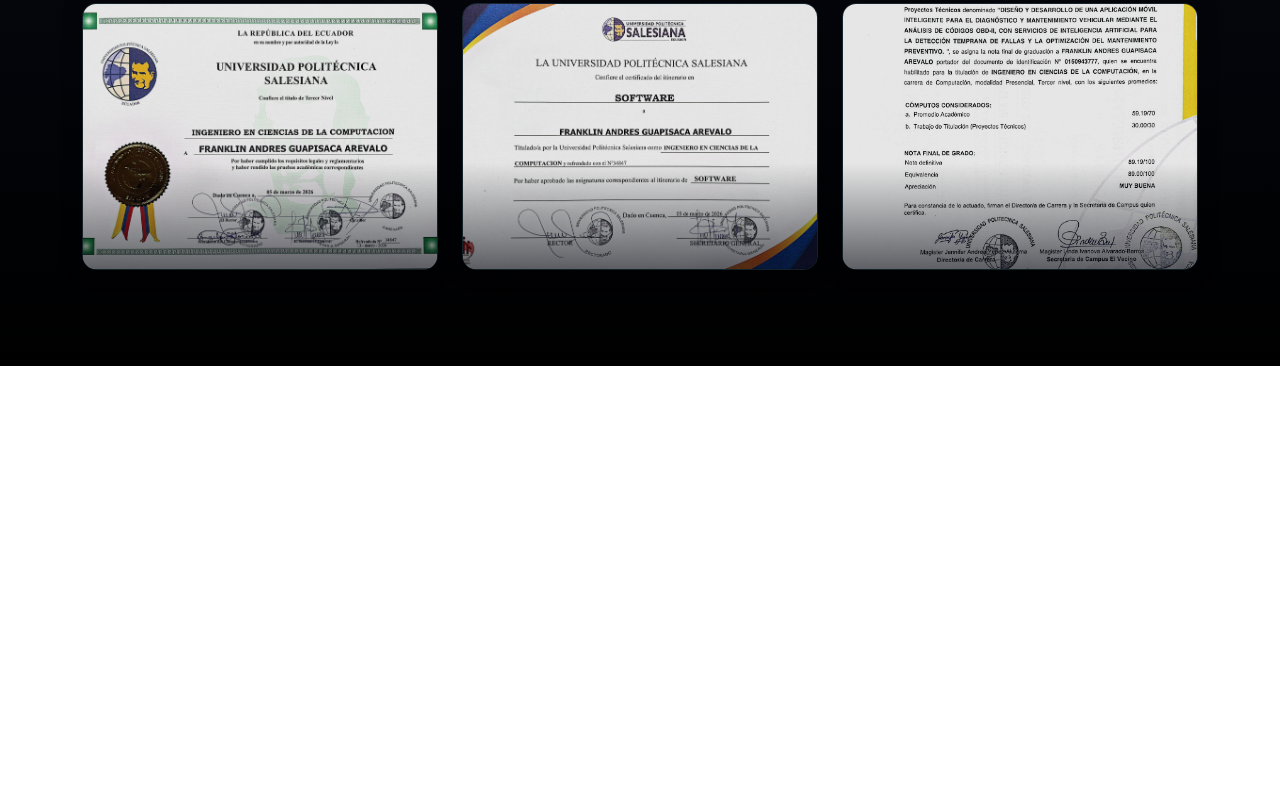
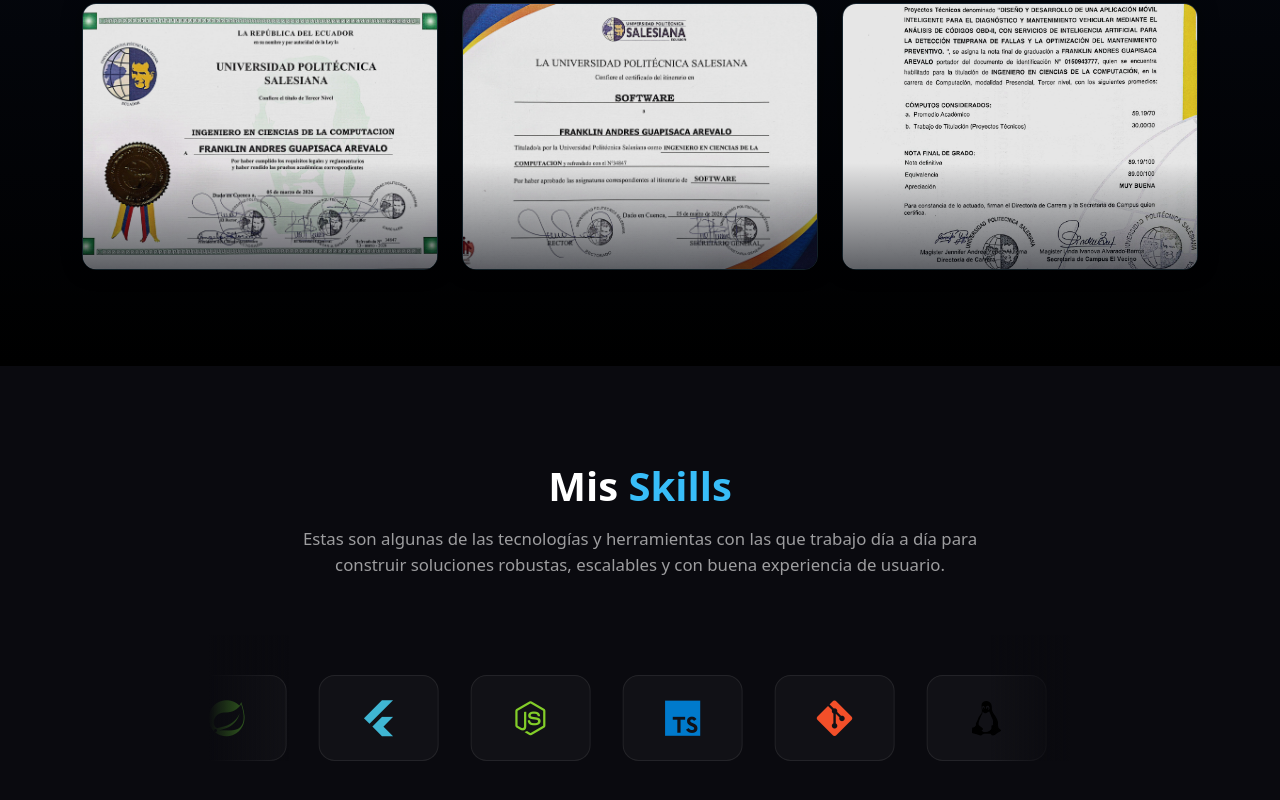
Before and after one commit to FAndresG02/MiWeb, an Angular app: page / in a window 1280 px wide. Shown: the part 1736-2536 px from the top of the page. Before the commit the page ends 2102 px from the top, so only its background shows below. Built offline with nearby package versions, Linux system fonts and the light colour scheme.

Commit message:
componente skills

```diff
--- a/src/app/components/about/about.html
+++ b/src/app/components/about/about.html
@@ -1,4 +1,4 @@
-<section class="about-section" id="about">
+<div class="about-section" id="about">
     <div class="container">
 
         <h2 class="section-title">Sobre mi</h2>
@@ -18,6 +18,7 @@
                     me gusta explorar el mundo de <span class="highlight">Linux</span> — he pasado por distintas
                     distribuciones hasta quedarme con mi actual, <span class="highlight">CachyOS</span>.
                 </p>
+
                 <p>
                     Estoy en constante aprendizaje y contribuyendo a proyectos personales y de código abierto. Si quieres conocer más sobre mi formación académica y
                     experiencia, puedes <span class="highlight">descargar mi CV</span> justo aquí abajo.
@@ -72,4 +73,4 @@
         </div>
     </div>
     }
-</section>
+</div>
--- /dev/null
+++ b/src/app/components/skills/skills.html
@@ -0,0 +1,40 @@
+<section class="skills-section" id="skills">
+  <div class="skills-header">
+    <h2 class="skills-title">
+      Mis <span class="highlight">Skills</span>
+    </h2>
+    <p class="skills-subtitle">
+      Estas son algunas de las tecnologías y herramientas con las que trabajo
+      día a día para construir soluciones robustas, escalables y con buena
+      experiencia de usuario.
+    </p>
+  </div>
+
+  <div class="skills-slider">
+    <div class="skills-track">
+      @for (skill of skills; track skill.name) {
+        <div class="skill-item">
+          <div class="skill-badge">
+            {{ skill.name }}
+            <span class="skill-badge-arrow"></span>
+          </div>
+          <div class="skill-icon">
+            <i [class]="skill.icon"></i>
+          </div>
+        </div>
+      }
+
+      @for (skill of skills; track skill.name) {
+        <div class="skill-item" aria-hidden="true">
+          <div class="skill-badge">
+            {{ skill.name }}
+            <span class="skill-badge-arrow"></span>
+          </div>
+          <div class="skill-icon">
+            <i [class]="skill.icon"></i>
+          </div>
+        </div>
+      }
+    </div>
+  </div>
+</section>
--- /dev/null
+++ b/src/app/components/skills/skills.scss
@@ -0,0 +1,155 @@
+$ice-blue: #38bdf8;
+$bg-dark: #0a0a0f;
+$card-bg: rgba(255, 255, 255, 0.03);
+$border-default: rgba(255, 255, 255, 0.08);
+
+.skills-section {
+  padding: 6rem 1.5rem;
+  background-color: $bg-dark;
+  overflow: hidden;
+
+  .skills-header {
+    max-width: 700px;
+    margin: 0 auto 3.5rem;
+    text-align: center;
+
+    .skills-title {
+      font-size: 2.5rem;
+      font-weight: 700;
+      color: #fff;
+      margin-bottom: 1rem;
+
+      .highlight {
+        color: $ice-blue;
+      }
+    }
+
+    .skills-subtitle {
+      font-size: 1.05rem;
+      line-height: 1.6;
+      color: rgba(255, 255, 255, 0.6);
+    }
+  }
+
+  .skills-slider {
+    position: relative;
+    width: 70%;
+    margin: 0 auto;
+    overflow: hidden;
+    padding-top: 2.5rem;
+
+    &::before,
+    &::after {
+      content: '';
+      position: absolute;
+      top: 0;
+      bottom: 0;
+      width: 80px;
+      z-index: 2;
+      pointer-events: none;
+    }
+
+    &::before {
+      left: 0;
+      background: linear-gradient(to right, $bg-dark, transparent);
+    }
+
+    &::after {
+      right: 0;
+      background: linear-gradient(to left, $bg-dark, transparent);
+    }
+
+    .skills-track {
+      display: flex;
+      width: max-content;
+      animation: scroll-left 25s linear infinite;
+
+      &:hover {
+        animation-play-state: paused;
+      }
+
+      .skill-item {
+        position: relative;
+        display: flex;
+        flex-direction: column;
+        align-items: center;
+        justify-content: center;
+        margin: 0 1rem;
+        padding: 1.5rem 2rem;
+        min-width: 120px;
+        background-color: $card-bg;
+        border: 1px solid $border-default;
+        border-radius: 16px;
+        transition: background-color 0.3s ease, border-color 0.3s ease,
+          transform 0.3s ease, box-shadow 0.3s ease;
+        cursor: pointer;
+
+        .skill-badge {
+          position: absolute;
+          top: -2.25rem;
+          left: 50%;
+          transform: translateX(-50%) translateY(6px);
+          opacity: 0;
+          padding: 0.3rem 1rem;
+          background-color: $ice-blue;
+          color: #fff;
+          font-size: 0.8rem;
+          font-weight: 600;
+          border-radius: 20px;
+          white-space: nowrap;
+          pointer-events: none;
+          transition: opacity 0.3s ease, transform 0.3s ease;
+
+          .skill-badge-arrow {
+            position: absolute;
+            bottom: -6px;
+            left: 50%;
+            transform: translateX(-50%);
+            width: 0;
+            height: 0;
+            border-left: 6px solid transparent;
+            border-right: 6px solid transparent;
+            border-top: 6px solid $ice-blue;
+          }
+        }
+
+        .skill-icon {
+          display: flex;
+          align-items: center;
+          justify-content: center;
+          transition: transform 0.3s ease;
+
+          i {
+            font-size: 2.25rem;
+            line-height: 1;
+          }
+        }
+
+        &:hover {
+          background-color: rgba(255, 255, 255, 0.08);
+          border-color: $ice-blue;
+          transform: translateY(-4px);
+          box-shadow: 0 8px 32px rgba(56, 189, 248, 0.2);
+
+          .skill-badge {
+            opacity: 1;
+            transform: translateX(-50%) translateY(0);
+          }
+
+          .skill-icon {
+            transform: translateY(-3px) rotate(4deg);
+          }
+        }
+      }
+    }
+  }
+}
+
+@keyframes scroll-left {
+  0% {
+    transform: translateX(0);
+  }
+  100% {
+    transform: translateX(-50%);
+  }
+}
--- /dev/null
+++ b/src/app/components/skills/skills.ts
@@ -0,0 +1,22 @@
+import { Component } from '@angular/core';
+
+@Component({
+  selector: 'app-skills',
+  templateUrl: './skills.html',
+  styleUrl: './skills.scss',
+})
+export class Skills {
+
+  skills = [
+    { name: 'Angular', icon: 'devicon-angular-plain colored' },
+    { name: 'Java', icon: 'devicon-java-plain colored' },
+    { name: 'Spring Boot', icon: 'devicon-spring-plain colored' },
+    { name: 'Flutter', icon: 'devicon-flutter-plain colored' },
+    { name: 'Node.js', icon: 'devicon-nodejs-plain colored' },
+    { name: 'TypeScript', icon: 'devicon-typescript-plain colored' },
+    { name: 'Git', icon: 'devicon-git-plain colored' },
+    { name: 'Linux', icon: 'devicon-linux-plain colored' },
+    { name: 'MySQL', icon: 'devicon-mysql-plain colored' },
+    { name: 'Docker', icon: 'devicon-docker-plain colored' },
+  ];
+}
--- a/src/app/home/home.html
+++ b/src/app/home/home.html
@@ -67,3 +67,5 @@
 </div>
 
 <app-about></app-about>
+
+<app-skills></app-skills>
--- a/src/app/home/home.ts
+++ b/src/app/home/home.ts
@@ -1,10 +1,12 @@
 import { Component } from '@angular/core';
 import { About } from '../components/about/about';
+import { Skills } from '../components/skills/skills';
 
 @Component({
   selector: 'app-home',
   imports: [
-    About
+    About,
+    Skills
   ],
   templateUrl: './home.html',
   styleUrl: './home.scss',
```
